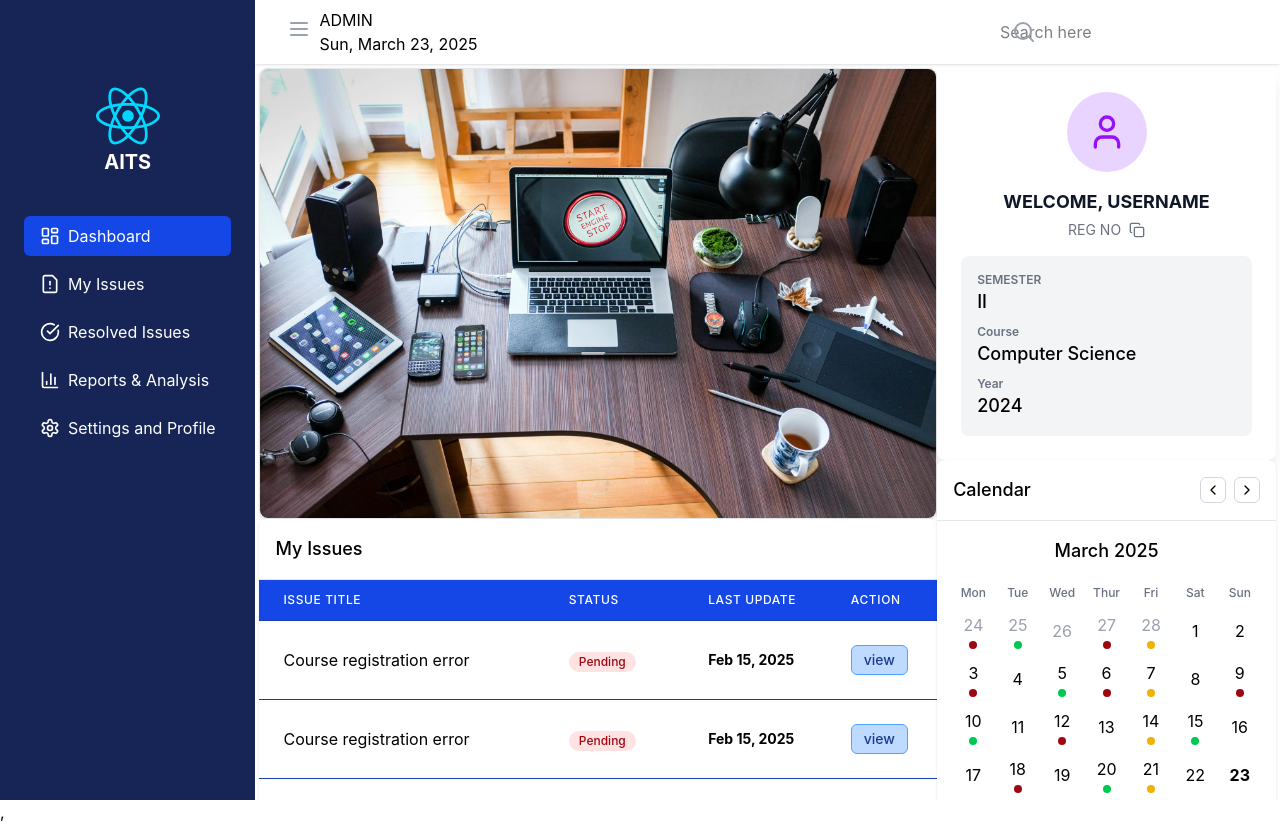
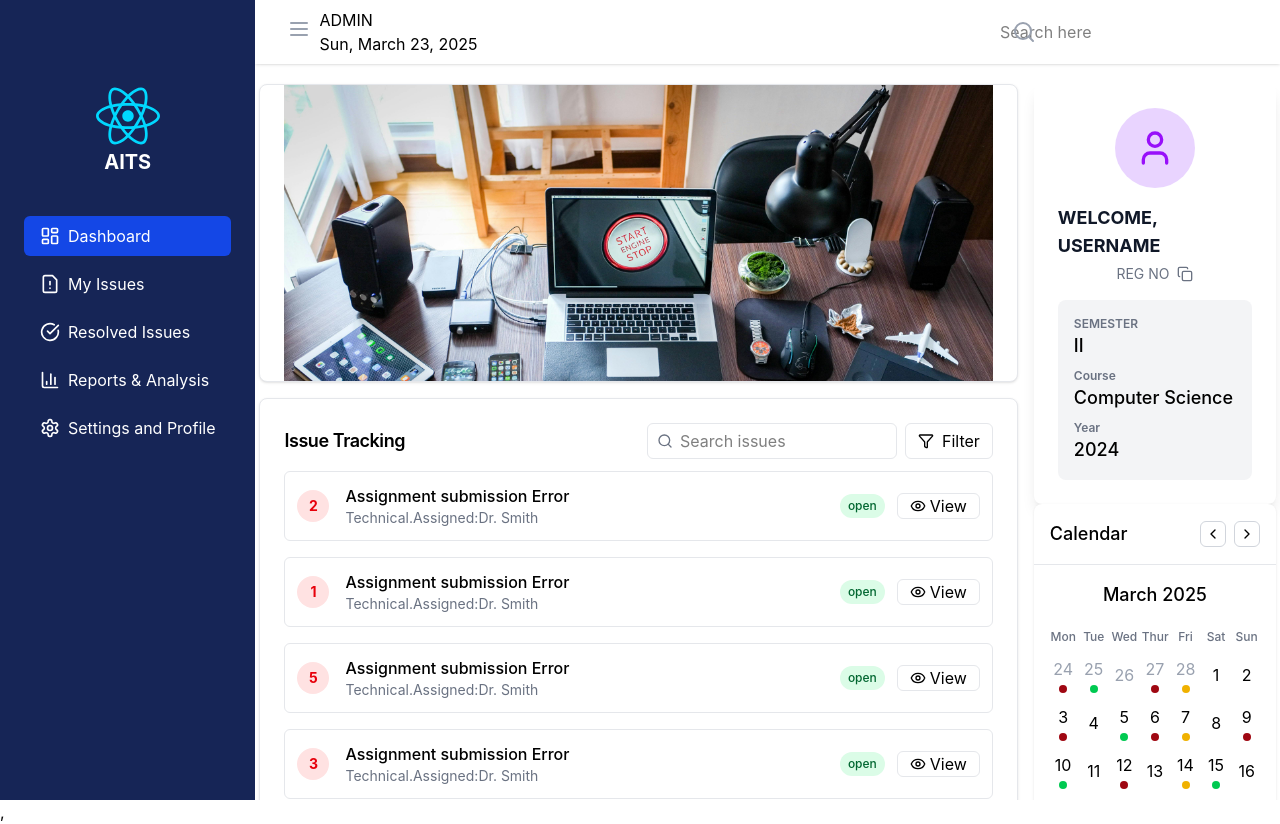
Before and after one commit to Suubi08/academic_issue_tracking_system, a React (Vite) app in the folder client/: page /studentdashboard in a window 1280 px wide. Built offline with nearby package versions, Linux system fonts and the light colour scheme.

Commit message:
card-card

```diff
--- a/client/src/components/IssueChart.jsx
+++ b/client/src/components/IssueChart.jsx
@@ -1,6 +1,12 @@
 import React from "react";
 import { PieChart, Pie, Cell, ResponsiveContainer, Tooltip } from "recharts";
-import { Card, CardContent, CardHeader, CardTitle } from "./ui/Card";
+import {
+  Card,
+  CardContent,
+  CardFooter,
+  CardHeader,
+  CardTitle,
+} from "./ui/Card";
 
 const IssueChart = ({
   totalissues,
@@ -15,7 +21,7 @@ const IssueChart = ({
   ];
 
   return (
-    <Card className='m-4 ml-2'>
+    <Card className="m-4 ml-2">
       <CardHeader>
         <CardTitle className="text-lg font-medium">Issue Statistics</CardTitle>
       </CardHeader>
@@ -47,6 +53,27 @@ const IssueChart = ({
           </div>
         </div>
       </CardContent>
+
+      <CardFooter className="grid grid-cols-4 gap-4 w-full mt-4 text-center">
+        <div>
+          <p className="text-sm text-gray-500 dark:text-gray-400">TOTAL</p>
+          <p className="text-2xl font-bold">{totalissues}</p>
+        </div>
+        <div>
+          <p className="text-sm text-gray-500 dark:text-gray-400">Resolved</p>
+          <p className="text-xl font-bold text-green-600">{resolvedIssues}</p>
+        </div>
+        <div>
+          <p className="text-sm text-gray-500 dark:text-gray-400">
+            In Progress
+          </p>
+          <p className="text-xl font-bold text-red-800 ">{inProgressIssues}</p>
+        </div>
+        <div>
+          <p className="text-sm text-gray-500 dark:text-gray-400">Pending</p>
+          <p className="text-xl font-bold text-yellow-600">{pendingIssues}</p>
+        </div>
+      </CardFooter>
     </Card>
   );
 };
--- a/client/src/components/ShowSlide.jsx
+++ b/client/src/components/ShowSlide.jsx
@@ -1,5 +1,5 @@
 import React, { useEffect, useState } from 'react'
-import { Card } from './ui/Card';
+import { Card, CardContent } from './ui/Card';
 
 const ShowSlide = ({images}) => {
     const [currentImage,setCurrentImage]=useState(0)
@@ -12,13 +12,15 @@ const ShowSlide = ({images}) => {
       }, []);
 
   return (
-  <Card>
-    <div className="bg-amber-50 h-[20%] relative overflow-hidden rounded-lg">
- <img
+  <Card className="bg-amber-50 h-[20%] relative overflow-hidden rounded-lg">
+    <CardContent  className=" h-full object-cover transition-opacity duration-500">
+    <img
             src={images[currentImage]}
             alt="Slideshow"
-            className="w-full h-full object-cover transition-opacity duration-500"
-          />    </div>
+            className='w-full'
+          />
+    </CardContent>
+
           </Card>
   )
 }
--- /dev/null
+++ b/client/src/components/TrackStudentIssues.jsx
@@ -0,0 +1,112 @@
+import React from "react";
+import {
+  Card,
+  CardHeader,
+  CardFooter,
+  CardTitle,
+  CardDescription,
+  CardContent,
+} from "../components";
+import { Eye, Filter, Search } from "lucide-react";
+const IssueTracking = () => {
+  const issues = [
+    {
+      id: 1,
+      title: "Assignment submission Error",
+      category: "Technical",
+      assignee: "Dr. Smith",
+      status: "open",
+      count: 2,
+    },
+    {
+      id: 2,
+      title: "Assignment submission Error",
+      category: "Technical",
+      assignee: "Dr. Smith",
+      status: "open",
+      count: 1,
+    },
+    {
+      id: 3,
+      title: "Assignment submission Error",
+      category: "Technical",
+      assignee: "Dr. Smith",
+      status: "open",
+      count: 5,
+    },
+    {
+      id: 4,
+      title: "Assignment submission Error",
+      category: "Technical",
+      assignee: "Dr. Smith",
+      status: "open",
+      count: 3,
+    },
+  ];
+  return (
+    <Card>
+      <CardHeader className="pb-3">
+        <div className="flex items-center justify-between">
+          <CardTitle>Issue Tracking</CardTitle>
+          <div className="flex space-x-2">
+            <div className="relative">
+              <Search className="absolute left-2.5 top-2.5 h-4 w-4 text-gray-500" />
+              <input
+                type="search"
+                placeholder="Search issues"
+                className="pl-8 h-9 md:w-[200px] lg:w-[250px] border border-gray-200 rounded-md"
+              />
+            </div>
+            <button
+              variant="outline"
+              size="sm"
+              className="h-9 flex items-center px-3 border border-gray-200 rounded-md"
+            >
+              <Filter className="h-4 w-4 mr-2" />
+              Filter
+            </button>
+          </div>
+        </div>
+      </CardHeader>
+      <CardContent>
+        <div className="space-y-4">
+          {issues.map((issue) => (
+            <div
+              key={issue.id}
+              className="flex justify-between p-3 border border-gray-200 rounded-md"
+            >
+              <div className="flex items-center space-x-4">
+                <div className="flex items-center justify-center w-8 h-8 rounded-full bg-red-100 text-red-600 font-bold text-sm">
+                  {issue.count}
+                </div>
+                <div>
+                  <h3 className="font-medium">{issue.title}</h3>
+                  <p className="text-sm text-gray-500">
+                    {issue.category}
+                    <span>.</span>
+                    Assigned:{issue.assignee}
+                  </p>
+                </div>
+              </div>
+              <div className="flex items-center space-x-3">
+                <span className="px-2 py-1 text-xs font-medium rounded-full bg-green-100 text-green-800">
+                  {issue.status}
+                </span>
+                <button
+                  variant="outline"
+                  size="sm"
+                  className="flex items-center px-3 border border-gray-200 rounded-md"
+                >
+                  <Eye className="h-4 w-4 mr-1" />
+                  View
+                </button>
+              </div>
+            </div>
+          ))}
+        </div>
+      </CardContent>
+    </Card>
+  );
+};
+
+export default IssueTracking;
--- a/client/src/components/index.jsx
+++ b/client/src/components/index.jsx
@@ -11,6 +11,8 @@ import UserInfoCard from "./UserInfoCard";
 import ShowSlide from "./ShowSlide";
 import IssueUpdates from "./IssueUpdates";
 
+import TrackStudentIssues from './TrackStudentIssues';
+
 import {Card,
     CardHeader,
     CardFooter,
@@ -19,7 +21,7 @@ import {Card,
     CardContent,} from './ui/Card'
 
 export { Auth, Loading, Maincontent, Navbar, Sidebar, ProtectedRoute
-    ,Issuetable,IssueChart,IssueUpdates,Calendar,UserInfoCard,ShowSlide,Card,
+    ,Issuetable,IssueChart,IssueUpdates,Calendar,UserInfoCard,ShowSlide,TrackStudentIssues,Card,
     CardHeader,
     CardFooter,
     CardTitle,
--- a/client/src/pages/StudentDashboard/Studentdashboard.jsx
+++ b/client/src/pages/StudentDashboard/Studentdashboard.jsx
@@ -2,7 +2,7 @@ import React, { useState } from 'react'
 import image1 from '../../assets/1.jpg'
 import image2 from '../../assets/2.jpg'
 import image3 from '../../assets/3.jpg'
-import { Calendar, IssueChart, Issuetable, IssueUpdates, ShowSlide, UserInfoCard } from '../../components'
+import { Calendar, IssueChart, Issuetable, IssueUpdates, ShowSlide, TrackStudentIssues, UserInfoCard } from '../../components'
 const Studentdashboard = () => {
     const images = [
          image1 ,
@@ -34,10 +34,11 @@ const Studentdashboard = () => {
       const pendingIssues = issue.filter((issue) => issue.status === "Pending").length
 
   return (
-    <div className='grid grid-cols-1 lg:grid-cols-3'>
-      <div className='col-span-2 '>
+    <div className='mt-4 grid grid-cols-1 gap-4 lg:grid-cols-4'>
+      <div className='lg:col-span-3 space-y-4 '>
       <ShowSlide images={images} />
-      <Issuetable issue={issue} Loading={loading}  />
+      <TrackStudentIssues/>
+      {/* <Issuetable issue={issue} Loading={loading}  /> */}
        <IssueChart
         totalissues={totalissues}
         resolvedIssues={resolvedIssues}
```
